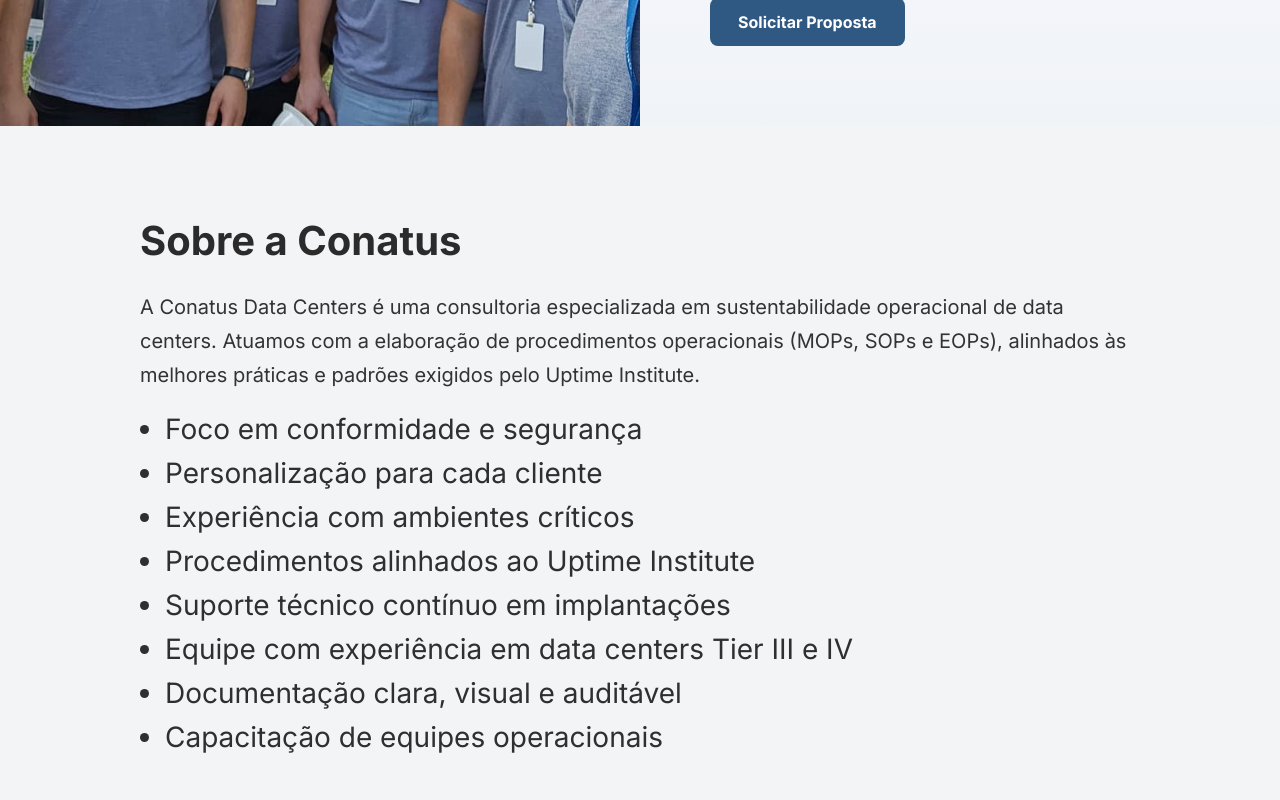
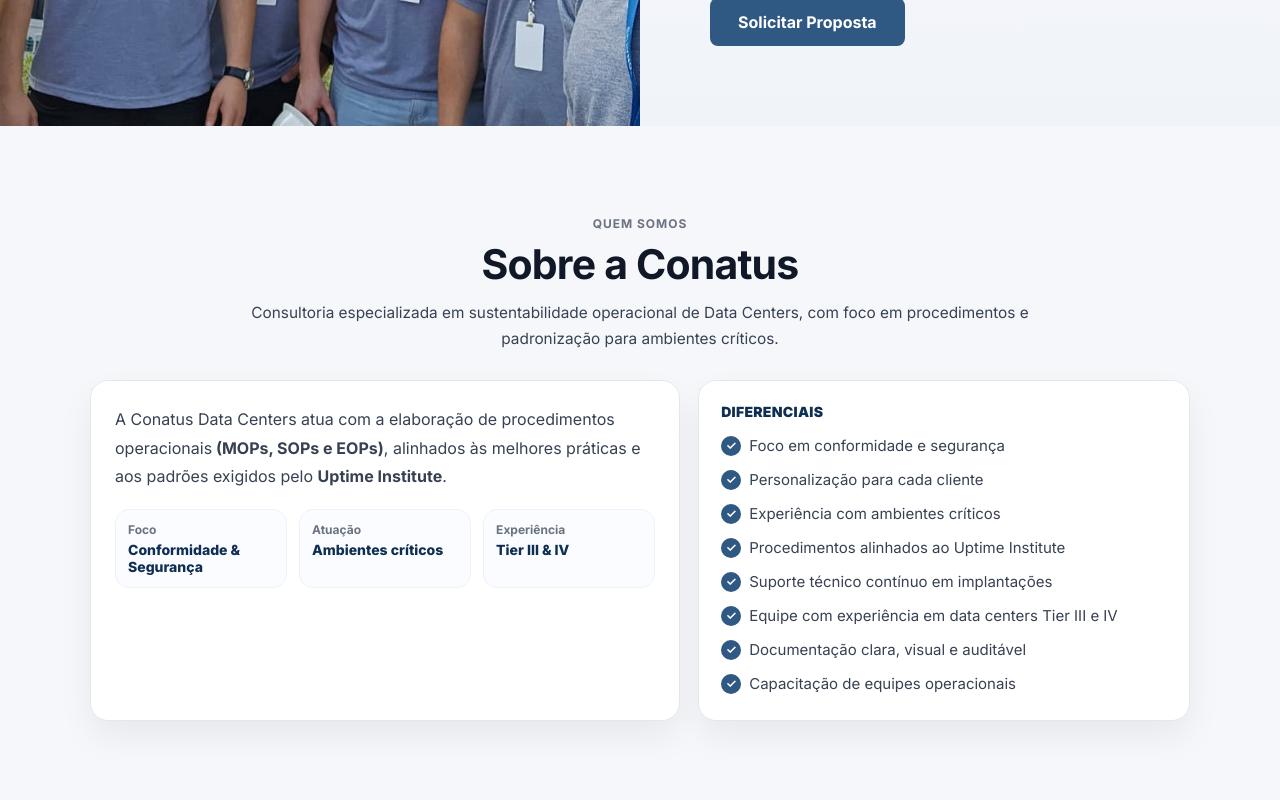
Before and after one commit to novaesbr/conatus-website, a Next.js app: page / in a window 1280 px wide. Shown: the part 740-1540 px from the top of the page. Built offline with nearby package versions, Linux system fonts and the light colour scheme.

Commit message:
ajustando Sobre

```diff
--- a/app/components/about.tsx
+++ b/app/components/about.tsx
@@ -1,17 +1,43 @@
 export default function About() {
   return (
-      <section className="about" id="sobre">
+    <section className="about" id="sobre" aria-labelledby="about-title">
       <div className="about__container">
-          <h2>Sobre a Conatus</h2>
+        <header className="about__head">
+          <p className="about__eyebrow">Quem somos</p>
+          <h2 id="about-title" className="about__title">Sobre a Conatus</h2>
+          <p className="about__subtitle">
+            Consultoria especializada em sustentabilidade operacional de Data Centers, com foco em
+            procedimentos e padronização para ambientes críticos.
+          </p>
+        </header>
 
-          <p>
-            A Conatus Data Centers é uma consultoria especializada em
-            sustentabilidade operacional de data centers. Atuamos com a
-            elaboração de procedimentos operacionais (MOPs, SOPs e EOPs),
-            alinhados às melhores práticas e padrões exigidos pelo Uptime Institute.
+        <div className="about__grid">
+          <div className="about__card">
+            <p className="about__text">
+              A Conatus Data Centers atua com a elaboração de procedimentos operacionais
+              <strong> (MOPs, SOPs e EOPs)</strong>, alinhados às melhores práticas e aos padrões
+              exigidos pelo <strong>Uptime Institute</strong>.
             </p>
 
-          <ul>
+            <div className="about__metrics">
+              <div className="metric">
+                <span className="metric__label">Foco</span>
+                <span className="metric__value">Conformidade & Segurança</span>
+              </div>
+              <div className="metric">
+                <span className="metric__label">Atuação</span>
+                <span className="metric__value">Ambientes críticos</span>
+              </div>
+              <div className="metric">
+                <span className="metric__label">Experiência</span>
+                <span className="metric__value">Tier III & IV</span>
+              </div>
+            </div>
+          </div>
+
+          <div className="about__card about__card--list">
+            <h3 className="about__listTitle">Diferenciais</h3>
+            <ul className="about__list">
               <li>Foco em conformidade e segurança</li>
               <li>Personalização para cada cliente</li>
               <li>Experiência com ambientes críticos</li>
@@ -22,6 +48,8 @@
               <li>Capacitação de equipes operacionais</li>
             </ul>
           </div>
+        </div>
+      </div>
     </section>
   )
 }
--- a/app/globals.css
+++ b/app/globals.css
@@ -295,40 +295,164 @@
 }
 
 /* ======================
-   ABOUT SECTION
+   ABOUT (PRO)
 ====================== */
 
 .about{
-  background:#f3f4f6;
-  padding:90px 20px;
+  background: #f6f7fb;
+  padding: clamp(64px, 7vw, 96px) 20px;
 }
 
 .about__container{
-  max-width:1000px;
-  margin:auto;
+  width: min(1100px, 100%);
+  margin: 0 auto;
 }
 
-.about h2{
-  font-size:40px;
-  color:#2b2b2b;
-  margin-bottom:25px;
+.about__head{
+  max-width: 820px;
+  margin: 0 auto 28px;
+  text-align: center;
 }
 
-.about p{
-  font-size:20px;
-  line-height:1.7;
-  margin-bottom:20px;
-  color:#333;
+.about__eyebrow{
+  font-weight: 700;
+  letter-spacing: .08em;
+  text-transform: uppercase;
+  font-size: 12px;
+  color: #6b7280;
+  margin-bottom: 10px;
 }
 
-.about ul{
-  padding-left:25px;
+.about__title{
+  font-size: clamp(32px, 3.2vw, 44px);
+  line-height: 1.15;
+  color: #111827;
+  letter-spacing: -0.02em;
+  margin-bottom: 12px;
 }
 
-.about li{
-  margin-bottom:10px;
-  font-size:28px;
-  color:#2f2f2f;
+.about__subtitle{
+  font-size: clamp(15px, 1.2vw, 18px);
+  line-height: 1.7;
+  color: #374151;
+}
+
+.about__grid{
+  margin-top: 26px;
+  display: grid;
+  grid-template-columns: 1.2fr 1fr;
+  gap: 18px;
+}
+
+.about__card{
+  background: #ffffff;
+  border: 1px solid #e5e7eb;
+  border-radius: 18px;
+  padding: 24px;
+  box-shadow: 0 16px 34px rgba(0,0,0,.06);
+}
+
+.about__text{
+  font-size: 16px;
+  line-height: 1.8;
+  color: #374151;
+  margin-bottom: 18px;
+}
+
+.about__metrics{
+  display: grid;
+  grid-template-columns: repeat(3, 1fr);
+  gap: 12px;
+}
+
+.metric{
+  border: 1px solid #eef2f7;
+  background: #fbfcff;
+  border-radius: 14px;
+  padding: 12px 12px;
+}
+
+.metric__label{
+  display:block;
+  font-size: 12px;
+  font-weight: 700;
+  color: #6b7280;
+  margin-bottom: 4px;
+}
+
+.metric__value{
+  display:block;
+  font-size: 14px;
+  font-weight: 800;
+  color: #0f2f52;
+}
+
+/* ======================
+   ABOUT (PRO)
+====================== */
+
+
+.about__card--list{
+  padding: 22px 22px 24px;
+}
+
+.about__listTitle{
+  font-size: 14px;
+  font-weight: 900;
+  color: #0f2f52;
+  letter-spacing: .02em;
+  text-transform: uppercase;
+  margin-bottom: 14px;
+}
+
+.about__list{
+  list-style: none;
+  display: grid;
+  gap: 10px;
+  margin: 0;
+  padding: 0;
+}
+
+.about__list li{
+  position: relative;
+  padding-left: 28px;
+  font-size: 15px;
+  line-height: 1.6;
+  color: #374151;
+}
+
+.about__list li::before{
+  content: "✓";
+  position: absolute;
+  left: 0;
+  top: 0;
+  width: 20px;
+  height: 20px;
+  border-radius: 999px;
+  display: inline-flex;
+  align-items: center;
+  justify-content: center;
+  font-weight: 900;
+  font-size: 12px;
+  color: #ffffff;
+  background: var(--primary);
+  transform: translateY(2px);
+}
+
+/* Responsivo */
+@media (max-width: 980px){
+  .about__grid{
+    grid-template-columns: 1fr;
+  }
+
+  .about__metrics{
+    grid-template-columns: 1fr;
+  }
+
+  .about__head{
+    text-align: left;
+    margin-bottom: 18px;
+  }
 }
 
 /* ======================
```
Lines whose indentation alone changed are shown as unchanged.
